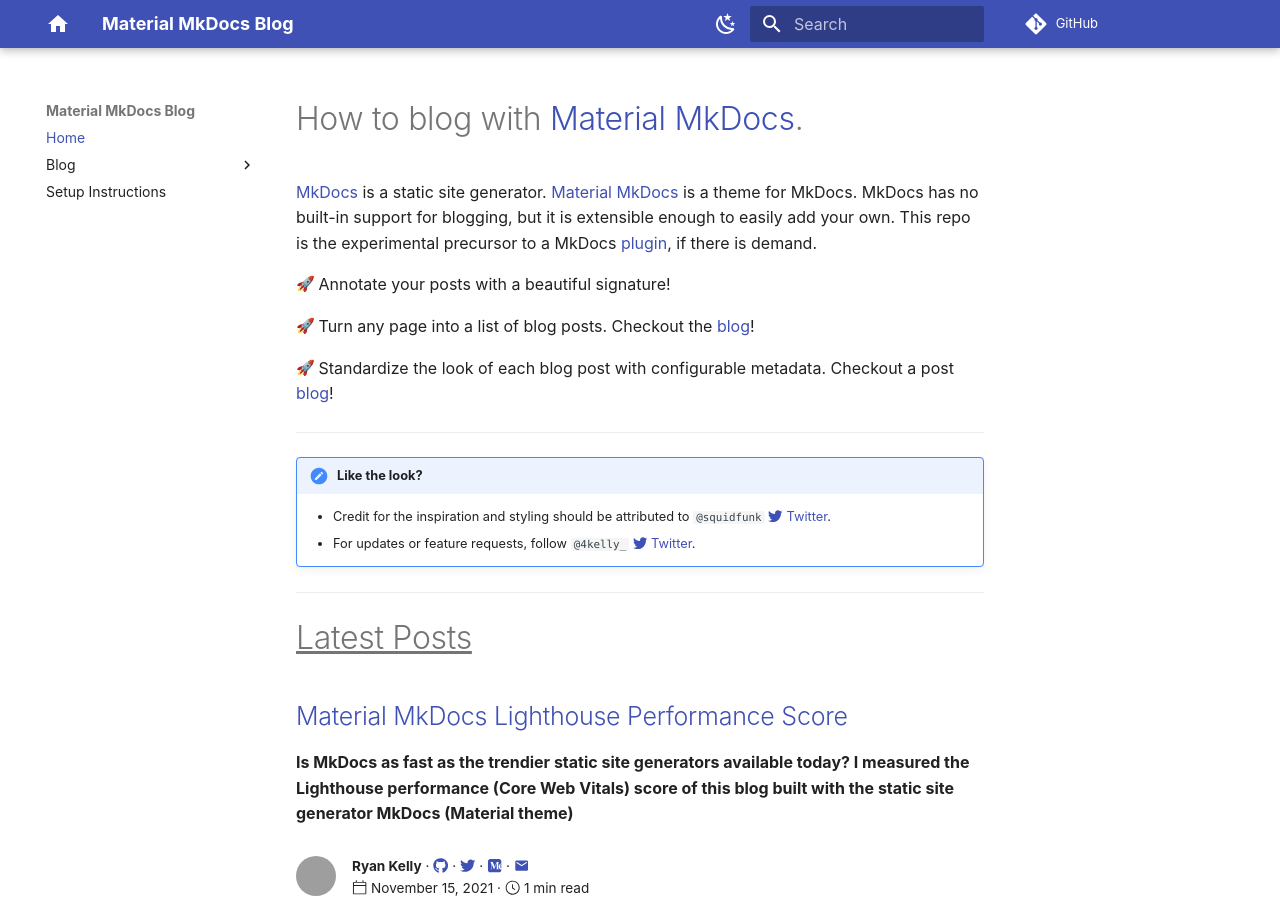
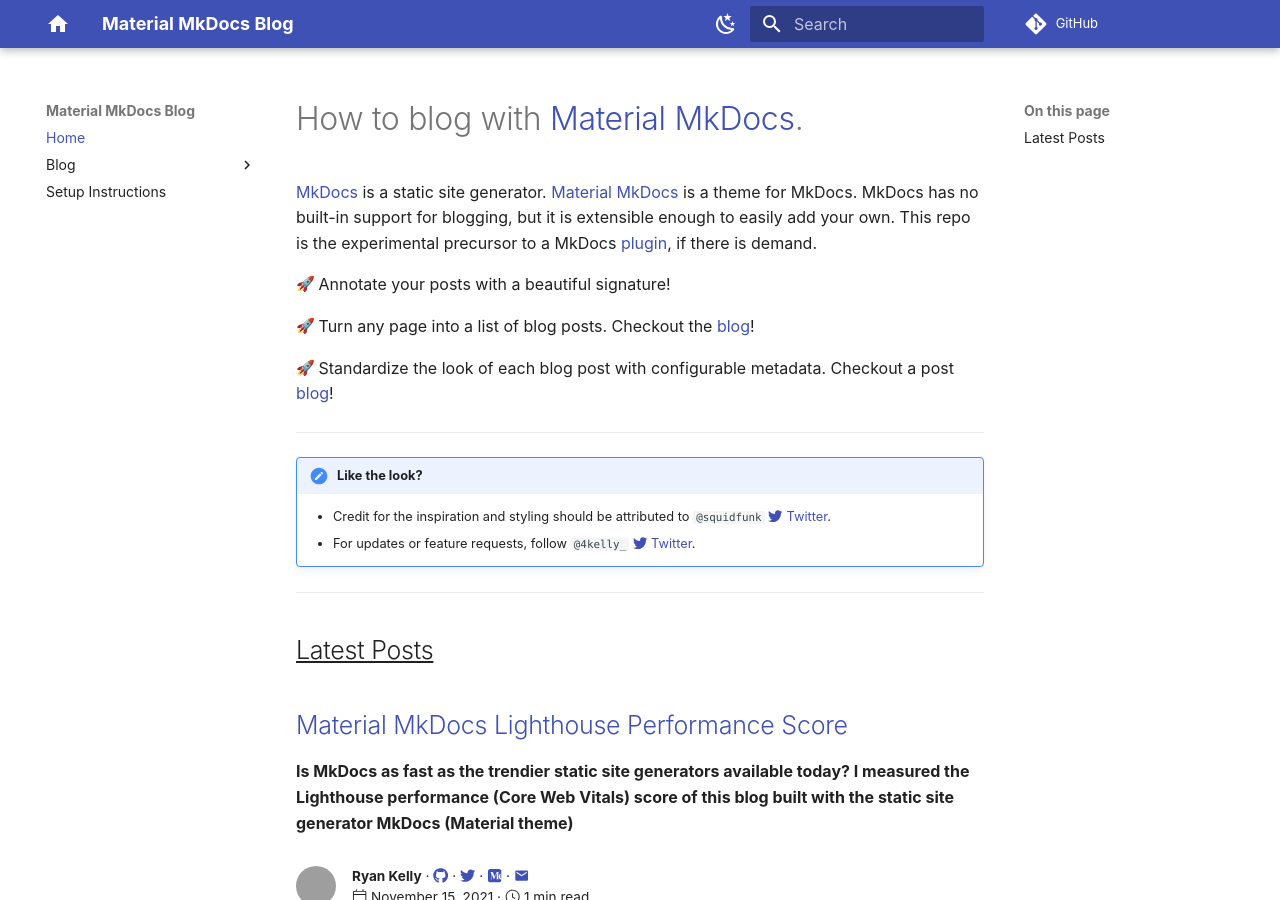
Before and after one commit to 4kelly/material-mkdocs-blog, an MkDocs documentation site: the page built from docs/index.md, in a window 1280 px wide and 900 px high. Built offline with MkDocs 1.6.1 and Material for MkDocs 9.7.7, drawn with Linux system fonts in a browser that asks for light colours; emoji names are drawn with the system emoji font; comment, search, counter and statistics services are not loaded; grey boxes are pictures that could not be loaded.

Commit message:
dashes instead of underscores (#11)

```diff
--- a/docs/index.md
+++ b/docs/index.md
@@ -29,4 +29,4 @@ if there is demand.
 
 ---
 
-# ^^Latest Posts^^
+## ^^Latest Posts^^
--- a/mkdocs.yml
+++ b/mkdocs.yml
@@ -12,10 +12,10 @@ nav:
   - Blog:
       - blog/index.md
       - 2021:
-          - blog/2021/core_web_vitals.md
-          - blog/2021/cooking_post.md
+          - blog/2021/core-web-vitals.md
+          - blog/2021/cooking-post.md
       - Subtopic:
-          - blog/subtopic/interesting_post.md
+          - blog/subtopic/interesting-post.md
   - Setup Instructions: setup.md
 theme:
   custom_dir: overrides
```
Also changed, not shown: docs/blog/2021/cooking-post.md (renamed from docs/blog/2021/cooking_post.md), docs/blog/2021/core-web-vitals.md (renamed from docs/blog/2021/core_web_vitals.md), docs/blog/subtopic/interesting-post.md (renamed from docs/blog/subtopic/interesting_post.md).
